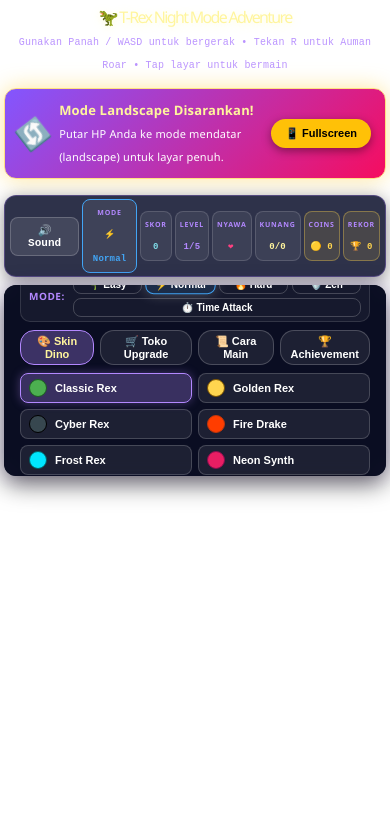
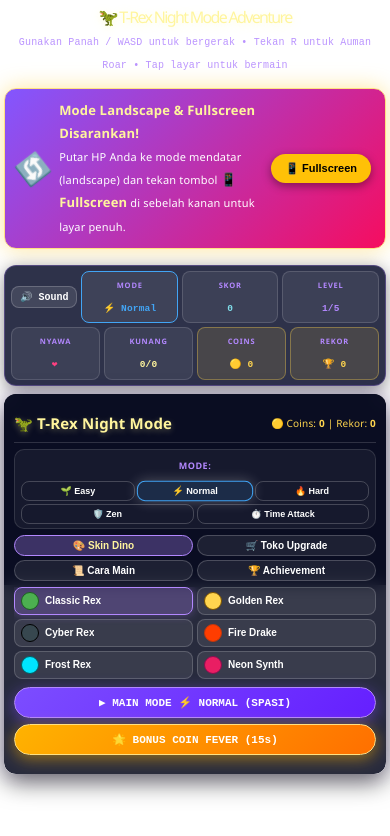
Before and after one commit to fikrighifari17-collab/Dinosaur, a React (Vite) app: page / in a window 390 px wide. Shown: the top 836 px of the page. Built offline with nearby package versions, Linux system fonts and the light colour scheme.

Commit message:
fix(mobile): update landscape prompt text and fix portrait mobile layout overlapping

```diff
--- a/src/components/DinoGame.css
+++ b/src/components/DinoGame.css
@@ -897,29 +897,142 @@
   }
 }
 
+@media (max-width: 768px) {
+  .dino-overlay {
+    padding: 8px 10px;
+    align-items: flex-start;
+    overflow-y: auto;
+    -webkit-overflow-scrolling: touch;
+  }
+
+  .overlay-content {
+    margin: auto 0;
+    gap: 6px;
+    max-height: 100%;
+  }
+}
+
 @media (max-width: 600px) {
+  .canvas-container {
+    min-height: 380px;
+    display: flex;
+    flex-direction: column;
+  }
+
+  .canvas-container canvas {
+    min-height: 180px;
+    object-fit: cover;
+  }
+
   .dino-header-bar {
-    padding: 3px 5px;
+    flex-wrap: wrap;
+    justify-content: center;
+    padding: 5px 6px;
+    gap: 4px;
+  }
+
+  .hud-card {
+    flex: 1 1 calc(25% - 4px);
+    min-width: 44px;
+    padding: 2px 4px;
+    box-sizing: border-box;
+  }
+
+  .hud-label {
+    font-size: 7.5px;
+  }
+
+  .hud-val {
+    font-size: 9.5px;
+  }
+
+  .sound-toggle-btn,
+  .settings-toggle-btn {
+    padding: 4px 8px;
+    font-size: 10px;
+  }
+
+  .difficulty-picker-compact {
+    flex-wrap: wrap;
+    justify-content: center;
+    padding: 4px 6px;
+    gap: 4px;
+  }
+
+  .diff-picker-label {
+    width: 100%;
+    text-align: center;
+    font-size: 9px;
+  }
+
+  .diff-btn-group {
+    flex-wrap: wrap;
+    width: 100%;
     gap: 3px;
   }
-  .hud-card {
-    padding: 1px 4px;
-    min-width: unset;
+
+  .diff-btn {
+    flex: 1 1 calc(33% - 4px);
+    padding: 4px 2px;
+    font-size: 9px;
+    text-align: center;
   }
-  .hud-label {
-    font-size: 7px;
+
+  .overlay-tabs {
+    flex-wrap: wrap;
+    gap: 4px;
   }
-  .hud-val {
-    font-size: 9px;
+
+  .tab-btn {
+    padding: 4px 8px;
+    font-size: 10px;
+    flex: 1 1 calc(50% - 4px);
+    text-align: center;
   }
+
   .skin-picker-compact {
-    grid-template-columns: 1fr 1fr;
+    grid-template-columns: repeat(2, 1fr);
+    gap: 4px;
+    max-height: 130px;
+    overflow-y: auto;
   }
+
+  .skin-chip {
+    padding: 4px 6px;
+    gap: 6px;
+  }
+
+  .skin-name-compact {
+    font-size: 10px;
+  }
+
   .shop-grid-compact {
     grid-template-columns: 1fr;
+    gap: 4px;
+    max-height: 130px;
+    overflow-y: auto;
   }
-  .diff-btn-group {
-    flex-wrap: wrap;
+
+  .overlay-start-box {
+    flex-direction: column !important;
+    gap: 6px !important;
+    width: 100%;
+  }
+
+  .start-play-btn,
+  .fever-btn {
+    width: 100%;
+    padding: 8px 12px;
+    font-size: 11px;
+    box-sizing: border-box;
+  }
+
+  .overlay-title-compact {
+    font-size: 15px;
+  }
+
+  .hiscore-badge-compact {
+    font-size: 10px;
   }
 }
 
@@ -932,6 +1045,11 @@
     justify-content: flex-start;
   }
 
+  .canvas-container {
+    min-height: unset;
+    border-radius: 8px;
+  }
+
   .dino-header-bar {
     padding: 2px 6px;
     border-radius: 6px;
@@ -940,6 +1058,7 @@
   }
 
   .hud-card {
+    flex: unset;
     padding: 1px 3px;
     border-radius: 4px;
   }
@@ -950,10 +1069,6 @@
 
   .hud-val {
     font-size: 8.5px;
-  }
-
-  .canvas-container {
-    border-radius: 8px;
   }
 
   .canvas-container canvas {
--- a/src/components/DinoGame.jsx
+++ b/src/components/DinoGame.jsx
@@ -2835,8 +2835,8 @@ export default function DinoGame() {
           <div className="portrait-prompt-content">
             <span className="rotate-icon">🔄</span>
             <div className="portrait-prompt-text">
-              <strong>Mode Landscape Disarankan!</strong>
-              <span>Putar HP Anda ke mode mendatar (landscape) untuk layar penuh.</span>
+              <strong>Mode Landscape & Fullscreen Disarankan!</strong>
+              <span>Putar HP Anda ke mode mendatar (landscape) dan tekan tombol <strong>📱 Fullscreen</strong> di sebelah kanan untuk layar penuh.</span>
             </div>
             <button type="button" className="rotate-lock-btn" onClick={requestLandscape}>
               📱 Fullscreen
```
